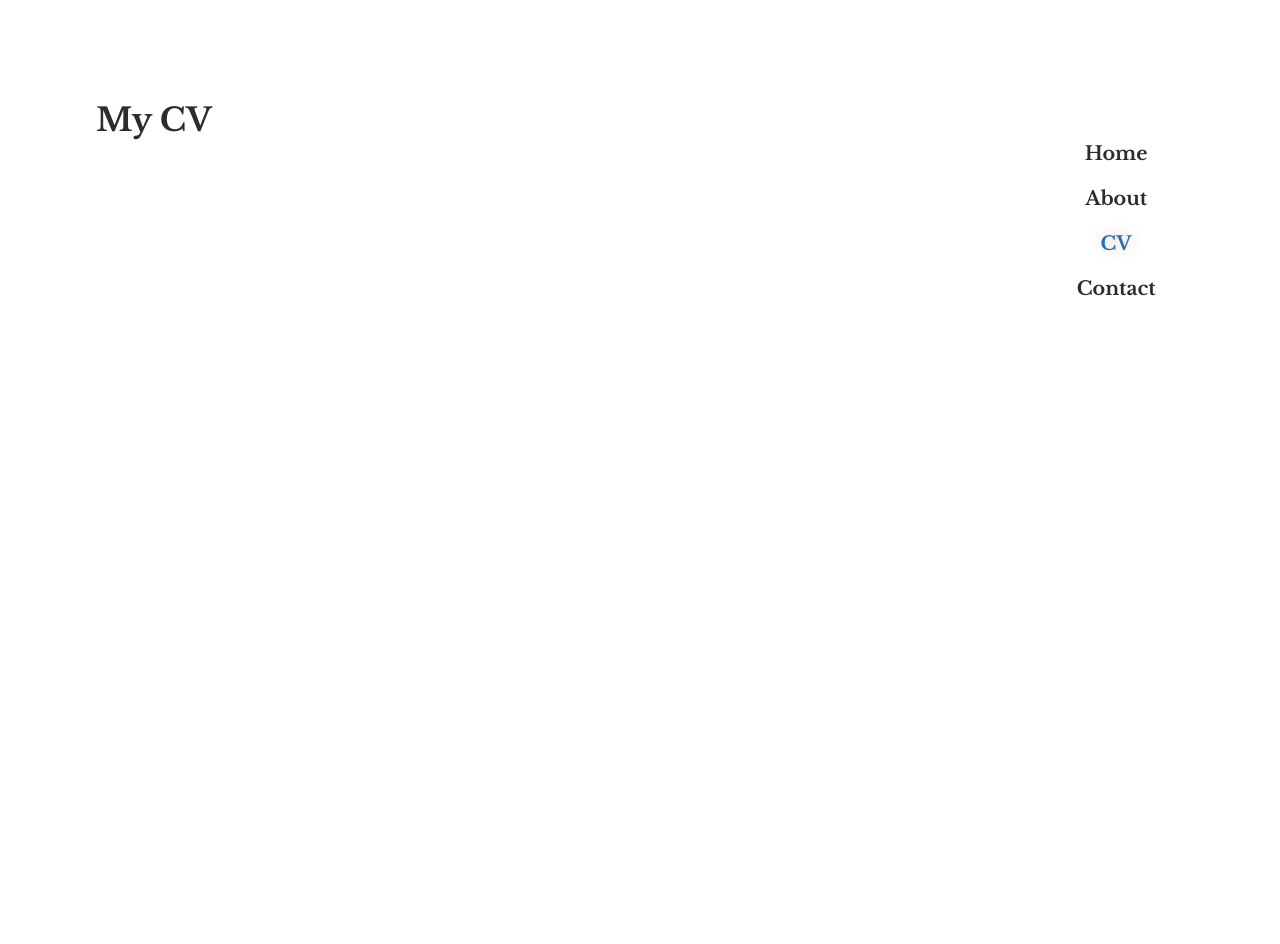
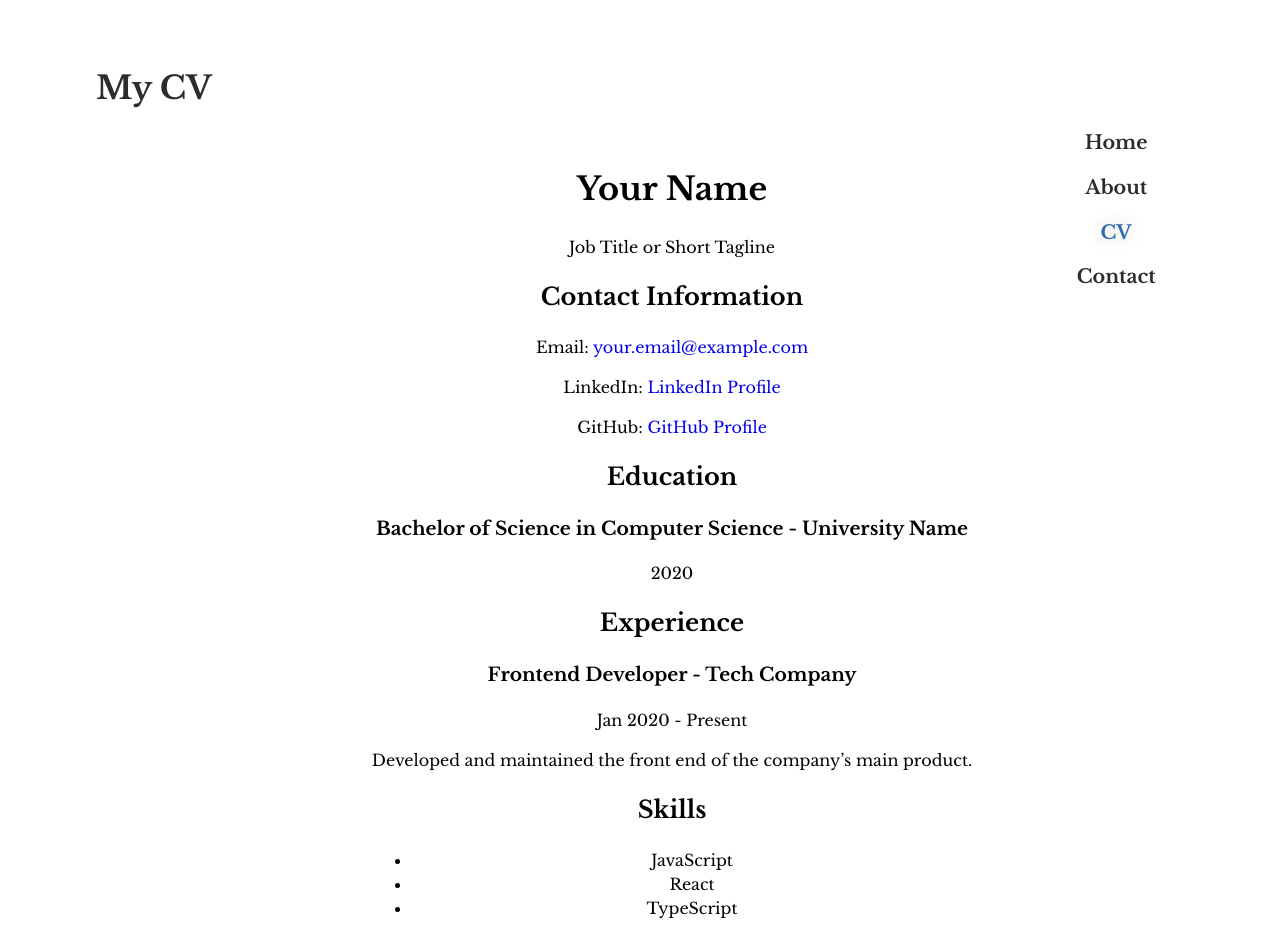
Before and after one commit to MariStampelkken/webCV, a React (Vite) app: page /CV in a window 1280 px wide. Shown: the top 944 px of the page. Built offline with nearby package versions, Linux system fonts and the light colour scheme.

Commit message:
feat: cv component
- startet the cv component
- currently filled with no real info, to be updated

issue #5

```diff
--- /dev/null
+++ b/src/components/cvComponent/cvComponent.module.css
@@ -0,0 +1,34 @@
+/* CV.module.css */
+.cv {
+    padding: 20px;
+    max-width: 800px;
+    margin: auto;
+  }
+
+  header h1 {
+    font-size: 2em;
+    margin-bottom: 0;
+  }
+
+  h2 {
+    border-bottom: 2px solid #e6e6e6;
+    padding-bottom: 5px;
+    color: #444;
+  }
+
+  ul {
+    list-style-type: none;
+    padding: 0;
+  }
+
+  .job, .school, .project {
+    margin-bottom: 15px;
+  }
+
+  a {
+    color: #007acc;
+    text-decoration: none;
+  }
+  a:hover {
+    text-decoration: underline;
+  }
--- /dev/null
+++ b/src/components/cvComponent/cvComponent.tsx
@@ -0,0 +1,100 @@
+// CV.tsx
+import React from 'react';
+import { ContactInfo, Skill, Experience, Education, Project } from '../../types';
+
+const contactInfo: ContactInfo = {
+  email: 'your.email@example.com',
+  linkedIn: 'https://www.linkedin.com/in/yourprofile',
+  github: 'https://github.com/yourusername',
+};
+
+const skills: Skill[] = [
+  { name: 'JavaScript' },
+  { name: 'React' },
+  { name: 'TypeScript' },
+];
+
+const experiences: Experience[] = [
+  {
+    title: 'Frontend Developer',
+    company: 'Tech Company',
+    date: 'Jan 2020 - Present',
+    description: 'Developed and maintained the front end of the company’s main product.',
+  },
+];
+
+const education: Education[] = [
+  {
+    degree: 'Bachelor of Science in Computer Science',
+    institution: 'University Name',
+    graduationYear: '2020',
+  },
+];
+
+const projects: Project[] = [
+  {
+    title: 'Personal Portfolio',
+    description: 'A personal portfolio to showcase my projects and skills.',
+    link: 'https://github.com/yourusername/portfolio',
+  },
+];
+
+const CVComponent: React.FC = () => {
+  return (
+    <div className="cv">
+      <header>
+        <h1>Your Name</h1>
+        <p>Job Title or Short Tagline</p>
+      </header>
+
+      <section id="contact-info">
+        <h2>Contact Information</h2>
+        <p>Email: <a href={`mailto:${contactInfo.email}`}>{contactInfo.email}</a></p>
+        <p>LinkedIn: <a href={contactInfo.linkedIn} target="_blank" rel="noopener noreferrer">LinkedIn Profile</a></p>
+        <p>GitHub: <a href={contactInfo.github} target="_blank" rel="noopener noreferrer">GitHub Profile</a></p>
+      </section>
+
+      <section id="education">
+        <h2>Education</h2>
+        {education.map((school, index) => (
+          <div className="school" key={index}>
+            <h3>{school.degree} - {school.institution}</h3>
+            <p>{school.graduationYear}</p>
+          </div>
+        ))}
+      </section>
+
+      <section id="experience">
+        <h2>Experience</h2>
+        {experiences.map((job, index) => (
+          <div className="job" key={index}>
+            <h3>{job.title} - {job.company}</h3>
+            <p>{job.date}</p>
+            <p>{job.description}</p>
+          </div>
+        ))}
+      </section>
+
+      <section id="skills">
+        <h2>Skills</h2>
+        <ul>
+          {skills.map((skill, index) => (
+            <li key={index}>{skill.name}</li>
+          ))}
+        </ul>
+      </section>
+
+      <section id="projects">
+        <h2>Projects</h2>
+        {projects.map((project, index) => (
+          <div className="project" key={index}>
+            <h3>{project.title}</h3>
+            <p>{project.description} <a href={project.link} target="_blank" rel="noopener noreferrer">GitHub link</a></p>
+          </div>
+        ))}
+      </section>
+    </div>
+  );
+};
+
+export default CVComponent;
--- a/src/routes/cv/CV.module.css
+++ b/src/routes/cv/CV.module.css
@@ -1,17 +1,18 @@
 .CV {
   display: flex;
   flex-direction: column;
-  justify-content: space-between; /* Space out elements */
-  align-items: center; /* Center items horizontally */
-  height: 100vh; /* Full viewport height */
+  justify-content: space-between;
+  align-items: center;
+  height: 100vh;
   padding: 2rem;
+  padding-top: 0;
   position: relative;
 }
 
 .title {
   font-size: 2rem;
   color: var(--font-color);
-  margin: 2rem; /* Remove default margin */
+  margin: 2rem;
   text-align: left;
   align-self: flex-start;
 }
--- a/src/routes/cv/CV.tsx
+++ b/src/routes/cv/CV.tsx
@@ -1,12 +1,14 @@
 import React from 'react';
 import styles from './CV.module.css';
 import Navbar from '../../components/navbar/navbar';
+import CVComponent from '../../components/cvComponent/cvComponent';
 
 const CV: React.FC = () => {
   return (
     <div className={styles.CV}>
       <h1 className={styles.title}>My CV</h1>
       <Navbar />
+      <CVComponent />
     </div>
   );
 };
--- /dev/null
+++ b/src/types.ts
@@ -0,0 +1,29 @@
+// types.ts
+export interface ContactInfo {
+    email: string;
+    linkedIn: string;
+    github: string;
+  }
+
+  export interface Skill {
+    name: string;
+  }
+
+  export interface Experience {
+    title: string;
+    company: string;
+    date: string;
+    description: string;
+  }
+
+  export interface Education {
+    degree: string;
+    institution: string;
+    graduationYear: string;
+  }
+
+  export interface Project {
+    title: string;
+    description: string;
+    link: string;
+  }
```
